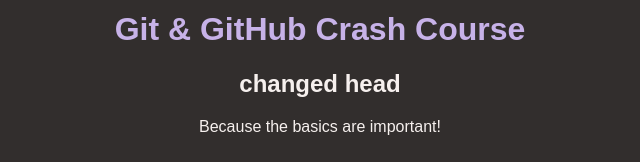
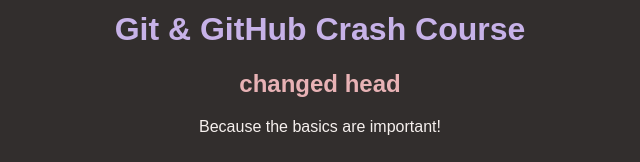
Before and after one commit to aarush1/GitActions, a plain HTML site: page index.html in a window 1280 px wide. Shown: the part 158-320 px from the top of the page, without its empty margins (320-960 px from the left). Drawn offline with Linux system fonts and the light colour scheme.

Commit message:
change color2.1

```diff
--- a/styles.css
+++ b/styles.css
@@ -20,6 +20,10 @@
   color: #c7b2e8;
 }
 
+h2 {
+  color: #e8b2b5;
+}
+
 a {
   color: #fee389;
   color: #fe8995;
```
